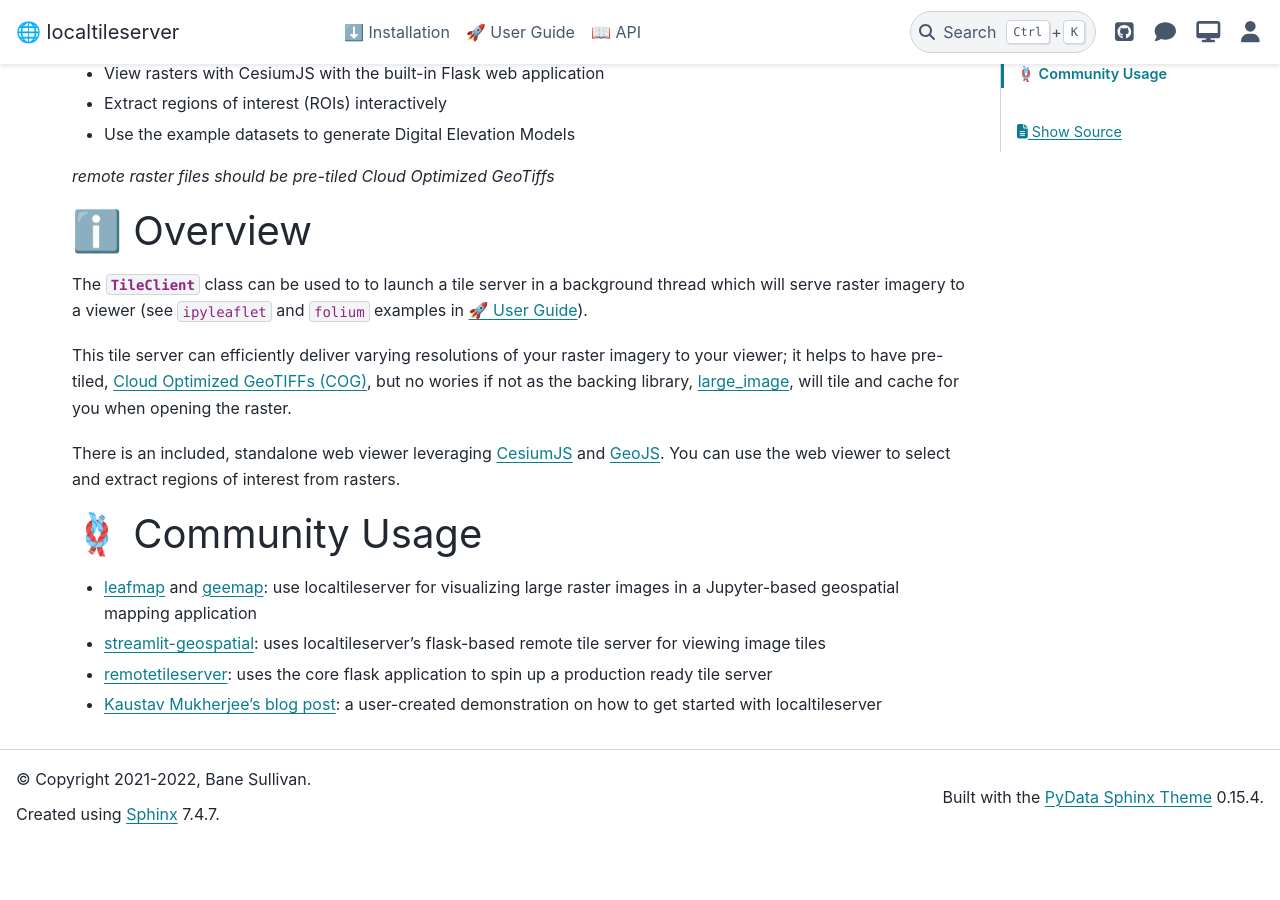
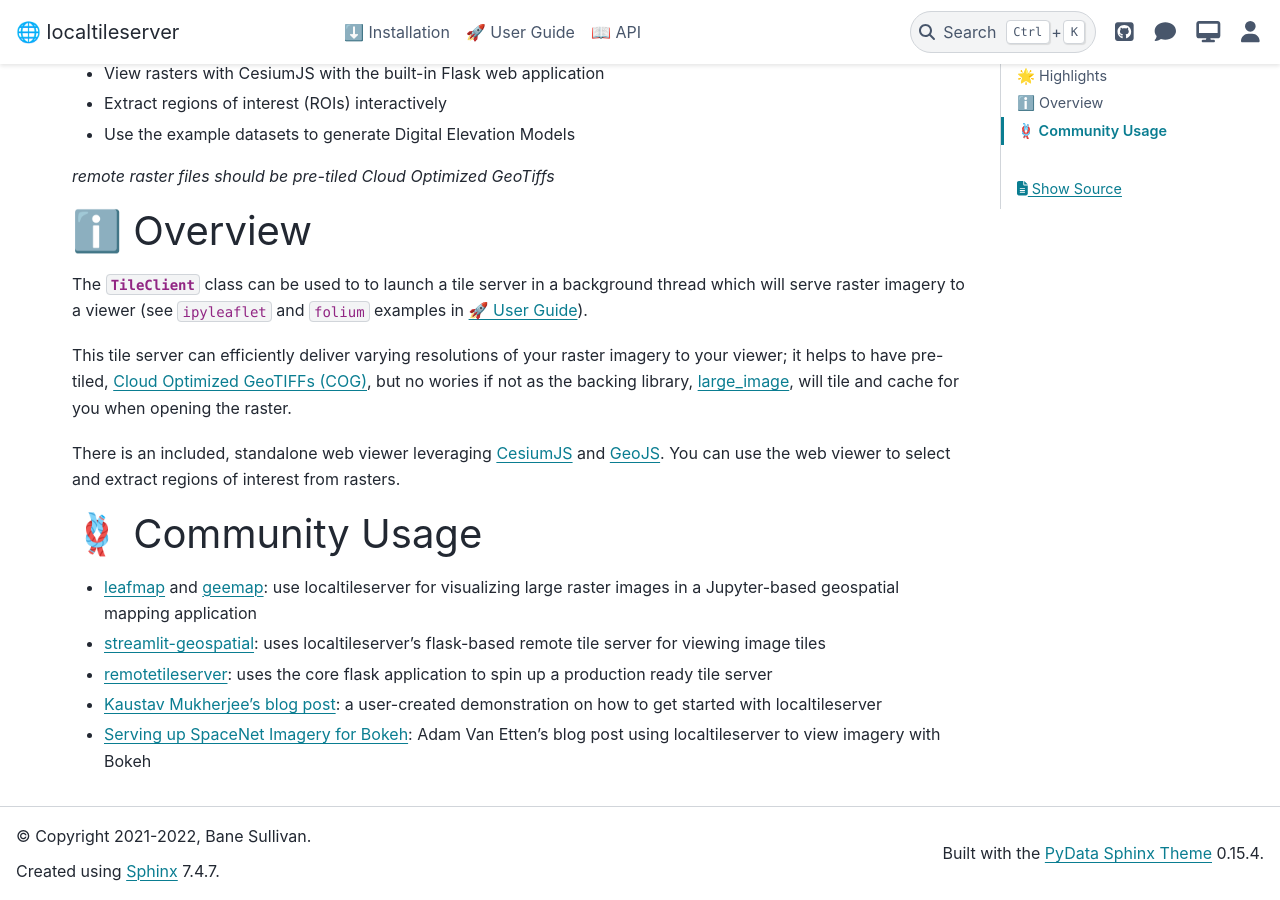
Before and after one commit to banesullivan/localtileserver, a Sphinx documentation site: the page built from doc/source/index.rst, in a window 1280 px wide and 900 px high, scrolled down 663 px. Built offline with Sphinx 7.4.7 and the PyData theme 0.15.4, drawn with Linux system fonts in a browser that asks for light colours; nearby versions of some CDN libraries; the version number could not be read and is left out; before the commit the page ends 1506 px from its top, so only the background shows below that.

Commit message:
Add Serving up SpaceNet Imagery for Bokeh blog

```diff
--- a/doc/source/index.rst
+++ b/doc/source/index.rst
@@ -89,3 +89,4 @@
 - `streamlit-geospatial <https://github.com/giswqs/streamlit-geospatial>`_: uses localtileserver's flask-based remote tile server for viewing image tiles
 - `remotetileserver <https://github.com/banesullivan/remotetileserver>`_: uses the core flask application to spin up a production ready tile server
 - `Kaustav Mukherjee's blog post <https://kaustavmukherjee-66179.medium.com/visualize-raster-tiles-locally-using-localtileserver-0-4-1-and-jupyter-notebook-cccd59e6420a>`_: a user-created demonstration on how to get started with localtileserver
+- `Serving up SpaceNet Imagery for Bokeh <https://medium.com/geodesic/serving-up-spacenet-imagery-for-bokeh-e85b8fffe05>`_: Adam Van Etten's blog post using localtileserver to view imagery with Bokeh
```
